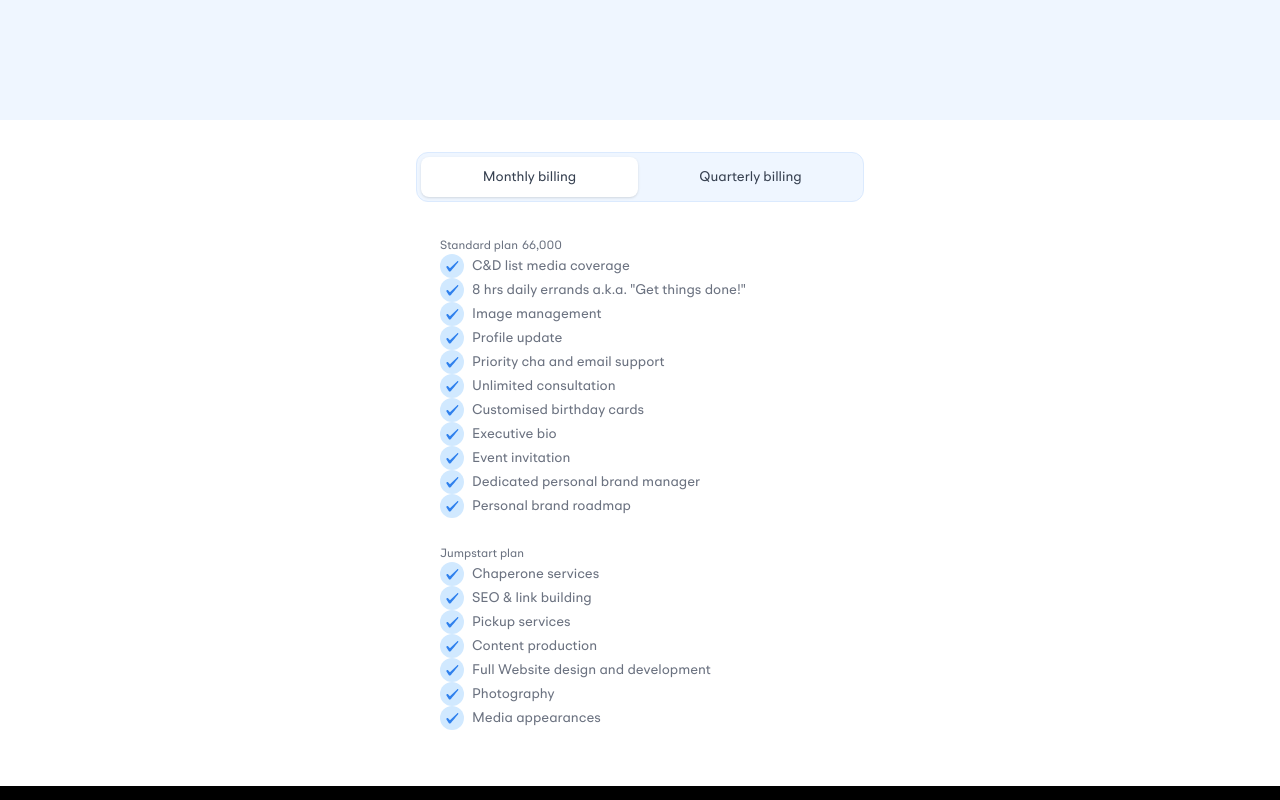
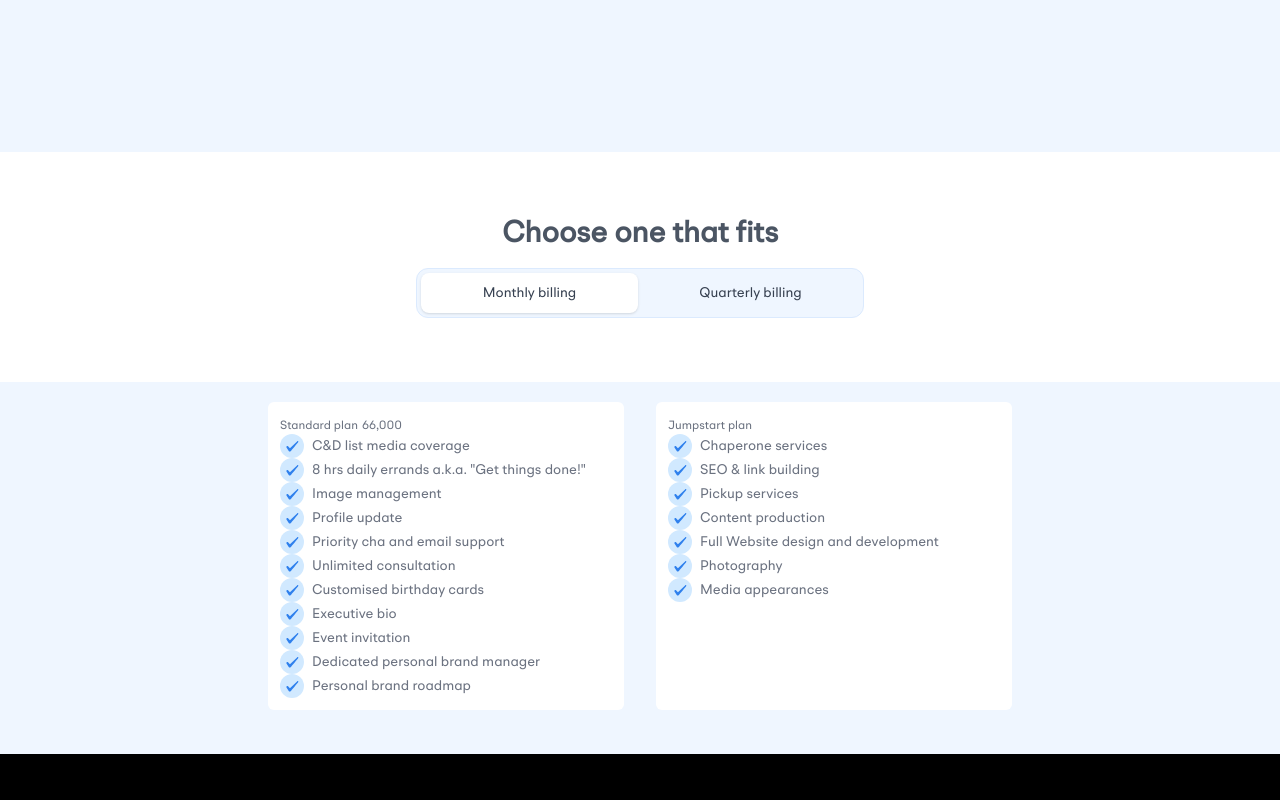
Before and after one commit to CyberGeni/prackage, a React (Vite) app: page /pricing in a window 1280 px wide. Shown: the part 360-1160 px from the top of the page. Built offline with nearby package versions, Linux system fonts and the light colour scheme.

Commit message:
fixed the layout a lil bit

```diff
--- a/src/components/Tab.jsx
+++ b/src/components/Tab.jsx
@@ -82,9 +82,11 @@ export default function HorizontalTab() {
   });
   console.log(plans);
   return (
-    <div className="mx-auto w-full max-w-md px-2 py-8 sm:px-0">
+    <div className="mx-auto w-full py-8 bg-blue-50">
+      <h1 className="bg-white text-center text-3xl text-gray-600 font-semibold pt-16">Choose one that fits</h1>
       <Tab.Group>
-        <Tab.List className="flex space-x-1 rounded-xl bg-blue-50 border border-blue-100 p-1">
+        <div className="bg-white w-full py-4 pb-16">
+        <Tab.List className="flex space-x-1 rounded-xl bg-blue-50 border border-blue-100 p-1 max-w-md mx-auto">
           {Object.keys(plans).map((plan) => (
             <Tab
               key={plan}
@@ -94,7 +96,7 @@ export default function HorizontalTab() {
                   "ring-white ring-opacity-60 ring-offset-2 ring-offset-blue-100 focus:outline-none focus:ring-2",
                   selected
                     ? "bg-white shadow"
-                    : "text-blue-100 hover:bg-white/[0.12] hover:bg-blue-100"
+                    : "text-gray-500 hover:bg-white/[0.12] hover:bg-blue-100"
                 )
               }
             >
@@ -102,20 +104,21 @@ export default function HorizontalTab() {
             </Tab>
           ))}
         </Tab.List>
-        <Tab.Panels className="mt-2">
+        </div>
+        <Tab.Panels className="mt-2 mx-auto">
           {Object.values(plans).map((billing, idx) => (
             <Tab.Panel
               key={idx}
               className={classNames(
-                "rounded-xl bg-white p-3",
+                "rounded-xl p-3 w-3/5 mx-auto ",
                 "ring-white ring-opacity-60 ring-offset-2 ring-offset-blue-100 focus:outline-none focus:ring-2"
               )}
             >
-              <section className="">
+              <section className="w-full grid gap-8 md:grid-cols-2">
                 {billing.map((bill) => (
                   <div
                     key={billing.id}
-                    className="relative rounded-md p-3 hover:bg-gray-100"
+                    className="relative rounded-md p-3 bg-white"
                   >
                     <h3 className="text-sm font-medium leading-5">
                       {bill.title}
--- a/src/pages/Pricing.jsx
+++ b/src/pages/Pricing.jsx
@@ -15,8 +15,10 @@ function Pricing() {
                 <h1 className="text-2xl sm:text-3xl md:text-4xl lg:text-5xl font-semibold text-gray-900 my-2">How’d you like to build with us?</h1>
                 <p className="my-2 text-center text-gray-500 md:w-2/3 max-w-xl">Select a monthly plan, get a discount with our quarterly plan or try our special plan to jumpstart your brand.</p>
             </section>
+            <section className="bg-blue-50 w-full mx-auto">
+              <Tab className="w-full mx-auto" />
+            </section>
 
-            <Tab />
         </main>
         <Footer />
     </div>
```
